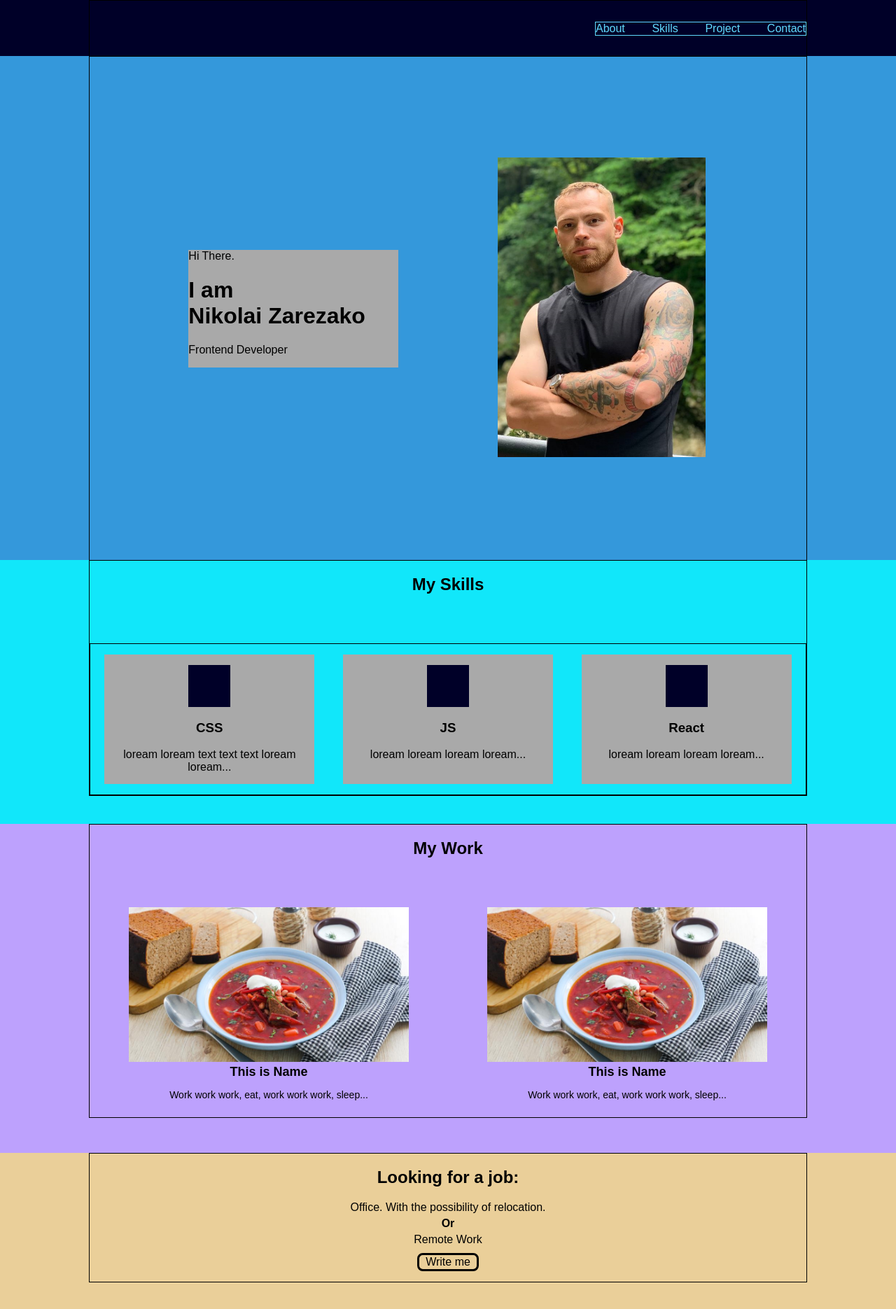
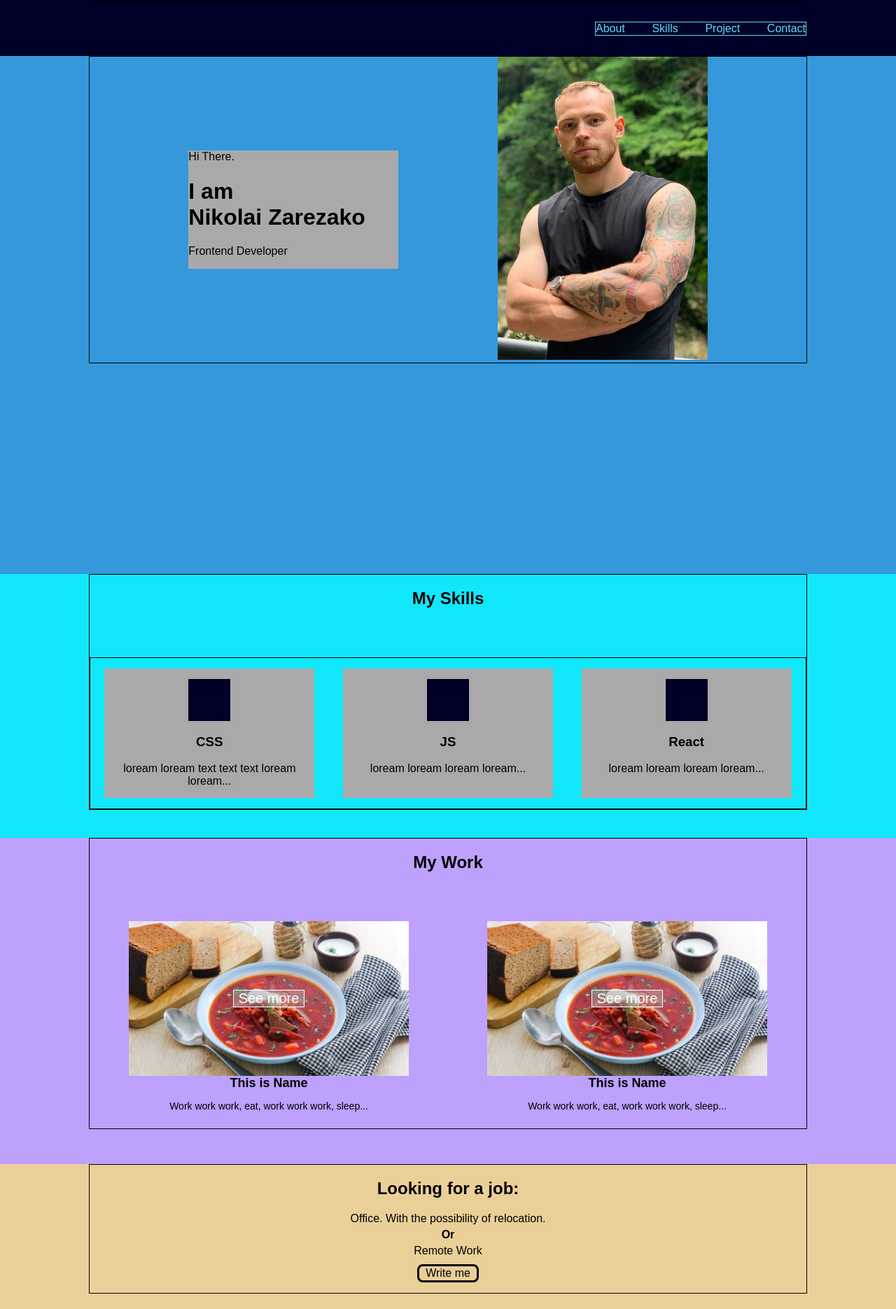
Before and after one commit to Djiypyk/CV, a React (Create React App) app: page / in a window 1280 px wide. Shown: the top 1870 px of the page at 70% size. Built offline with nearby package versions, Linux system fonts and the light colour scheme; a web font is replaced by a local one.

Commit message:
add button from work

```diff
--- a/src/Components/Footer/SocialLink/SocialLink.js
+++ b/src/Components/Footer/SocialLink/SocialLink.js
@@ -5,7 +5,7 @@ export function SocialLink(props){
 
     return (
 
-            <a target='_blank' href={props.socialLink}><div className={styles.square}> </div></a>
+            <a target='_blank' rel="noreferrer" href={props.socialLink}><div className={styles.square}> </div></a>
 
     )
 }
--- a/src/Components/Main/Main.js
+++ b/src/Components/Main/Main.js
@@ -7,14 +7,14 @@ function Main() {
 
     return (
         <div className={styles.mainBlock}>
-            <div className={containerStyle.container + " " + styles.inContainer}>
+            <div className={`${containerStyle.container} ${styles.inContainer}`}>
                 <div className={styles.greeting}>
                     <span>Hi There.</span>
                     <h1>I am <br/>Nikolai Zarezako</h1>
                     <p>Frontend Developer</p>
                 </div>
                 <div className={styles.photo}>
-                    <img style={{width: '99%'}} src={myPhoto} alt="Nikolai Zarezako"/>
+                    <img style={{width: '100%'}} src={myPhoto} alt="Nikolai Zarezako"/>
                 </div>
             </div>
         </div>
--- a/src/Components/Main/Main.module.css
+++ b/src/Components/Main/Main.module.css
@@ -1,5 +1,6 @@
 .mainBlock {
-    height: 90vh;
+    min-height: 90vh;
+    padding-bottom: 20px;
     background-color: #3498db;
 }
 
--- a/src/Components/Work/PreviewWork/PreviewWork.js
+++ b/src/Components/Work/PreviewWork/PreviewWork.js
@@ -9,6 +9,7 @@ export function PreviewWork(props) {
             <div className={styles.previewWorkImage}>
                 <a href={props.workUrl}>
                     <img style={{width: '100%'}} src={props.photo} alt="This it`s my work"/>
+                    <p className={styles.previewWorkButton}>See more</p>
                 </a>
             </div>
             <span style={{fontSize: '18px', fontWeight: '600'}}>{props.projectName}</span>
--- a/src/Components/Work/PreviewWork/PreviewWork.module.css
+++ b/src/Components/Work/PreviewWork/PreviewWork.module.css
@@ -3,15 +3,32 @@
     flex-direction: column;
     justify-content: space-between;
     text-align: center;
+
     margin-bottom: 10px;
 }
 
 .previewWorkImage{
     max-width: 400px;
 }
+.previewWorkImage a{
+    text-decoration: none;
+    display: flex;
+    justify-content: center;
+    align-items: center;
+    position: relative;
 
+}
 .previewWorkImage:hover{
     max-width: 430px;
     transition: ease-in-out .5s;
     box-shadow: 0 15px 15px -5px rgba(0,0,0, .5);
 }
+.previewWorkButton{
+    width: 100px;
+    font-size: 20px;
+    position: absolute;
+    color: white;
+    border: white 1px solid;
+    background-color: rgba(166, 166, 166, 0.5);
+
+}
```
